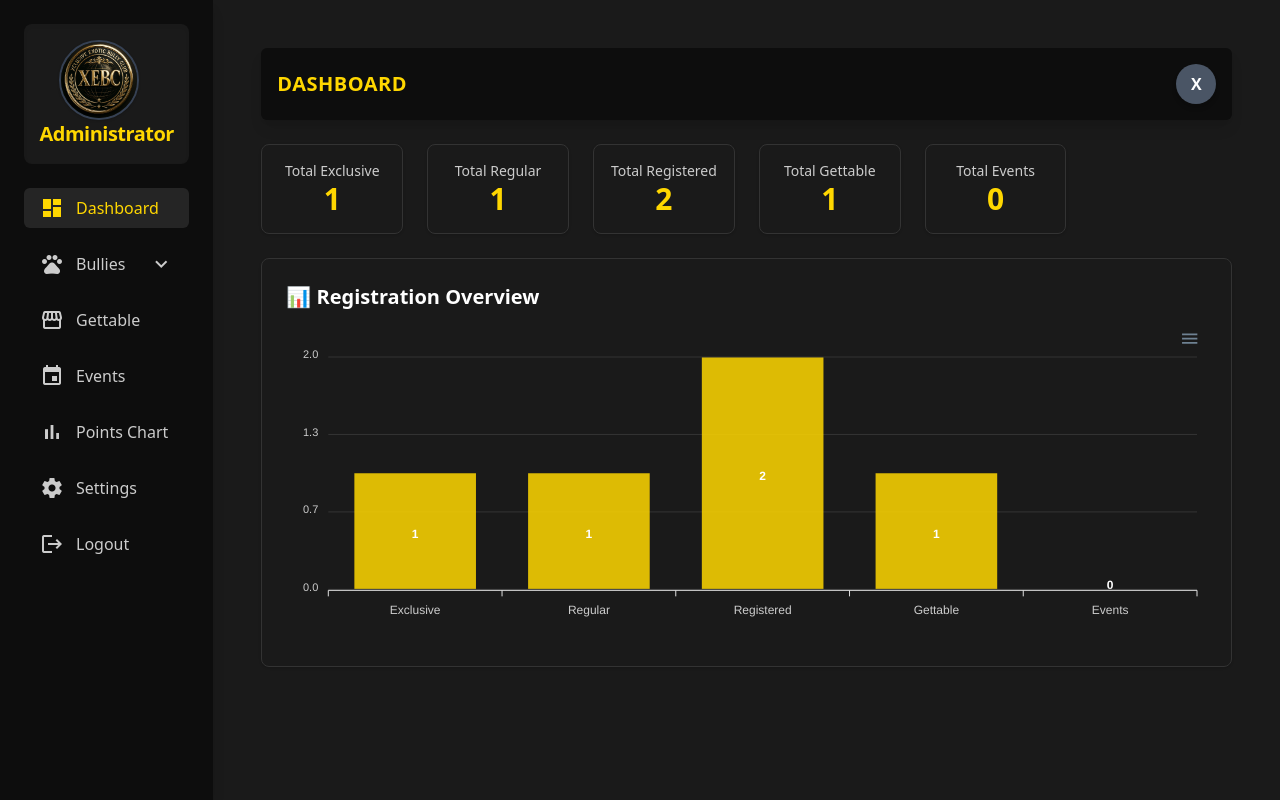
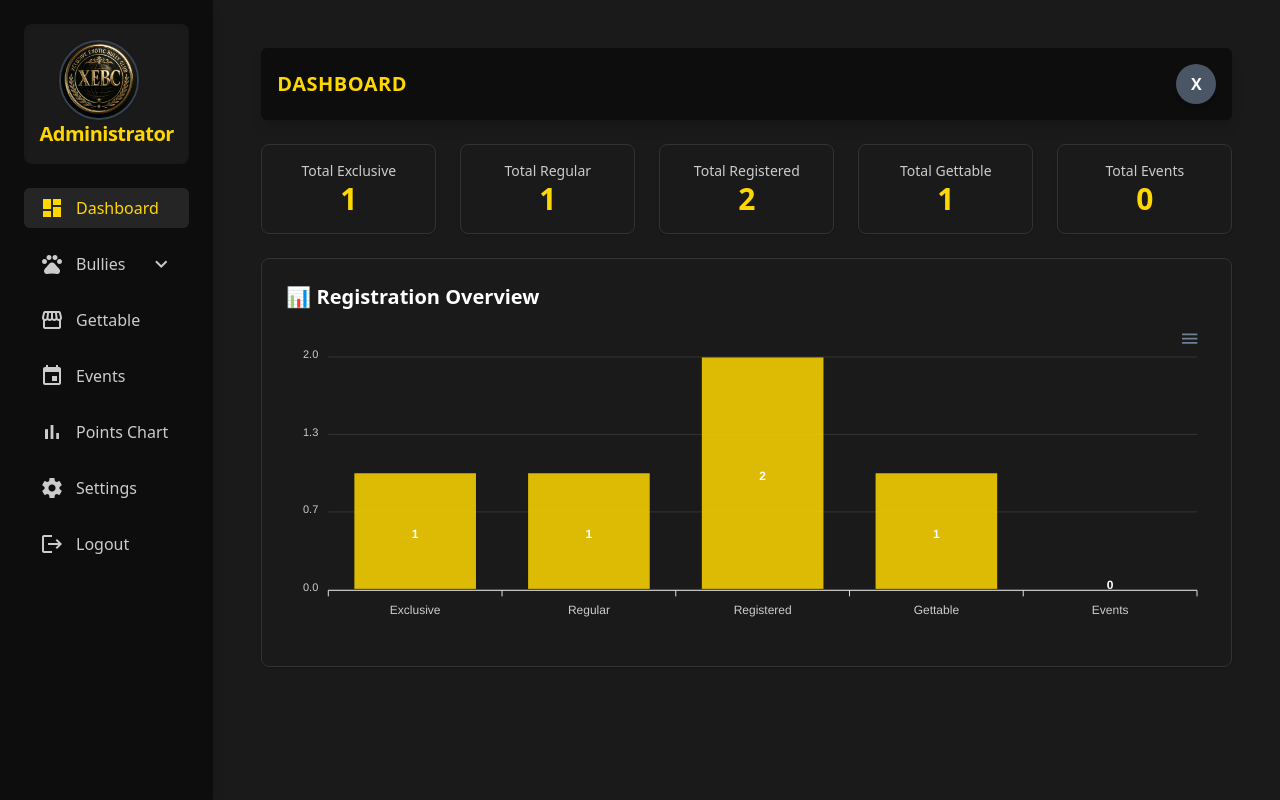
Before and after one commit to anderson895/Xclusiveexoticbullyclub, a PHP site: page /admin/dashboard in a window 1280 px wide. Run offline with PHP 8.4, Linux system fonts and the light colour scheme; a user stored in the database is signed in; data comes from the database, SQL or seed files in the repository; data that the repository does not hold is empty; style sheets or scripts are compiled from the project's sources; some libraries are stand-ins or nearby versions.

Commit message:
Update dashboard.php

```diff
--- a/admin/dashboard.php
+++ b/admin/dashboard.php
@@ -12,7 +12,7 @@ include "../src/components/admin/nav.php";
 </div>
 
 <!-- Dashboard Summary Cards -->
-<div class="grid grid-cols-1 sm:grid-cols-2 lg:grid-cols-3 xl:grid-cols-6 gap-6 mb-6">
+<div class="grid grid-cols-1 sm:grid-cols-2 lg:grid-cols-3 xl:grid-cols-5 gap-6 mb-6">
   <div class="bg-[#1A1A1A] p-4 rounded-lg shadow text-center border border-[#333]">
     <p class="text-[#CCCCCC] text-sm">Total Exclusive</p>
     <h2 class="text-3xl font-bold text-[#FFD700]" id="totalExclusive">0</h2>
@@ -25,10 +25,7 @@ include "../src/components/admin/nav.php";
     <p class="text-[#CCCCCC] text-sm">Total Registered</p>
     <h2 class="text-3xl font-bold text-[#FFD700]" id="totalRegistered">0</h2>
   </div>
-  <!-- <div class="bg-[#1A1A1A] p-4 rounded-lg shadow text-center border border-[#333]">
-    <p class="text-[#CCCCCC] text-sm">Total Not Registered</p>
-    <h2 class="text-3xl font-bold text-[#FFD700]" id="totalNotRegistered">0</h2>
-  </div> -->
+
   <div class="bg-[#1A1A1A] p-4 rounded-lg shadow text-center border border-[#333]">
     <p class="text-[#CCCCCC] text-sm">Total Gettable</p>
     <h2 class="text-3xl font-bold text-[#FFD700]" id="totalGettable">0</h2>
```
